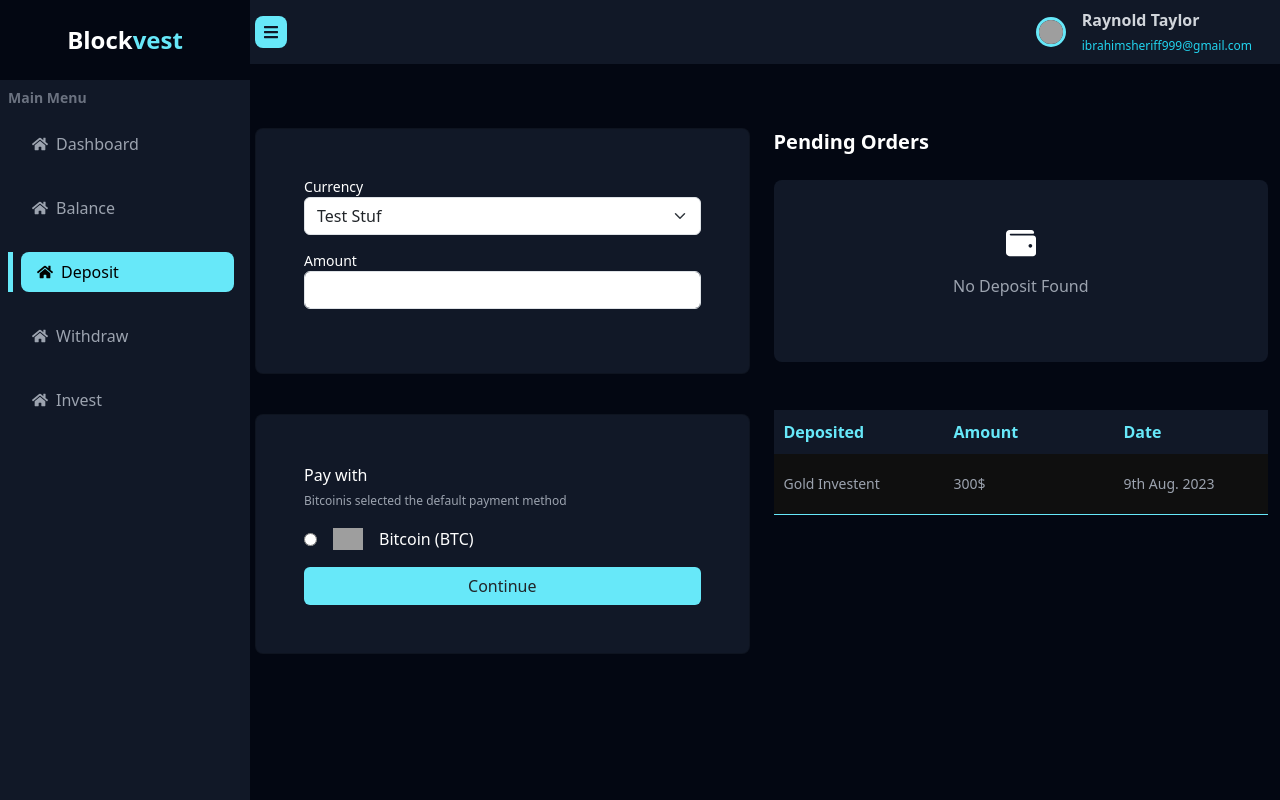
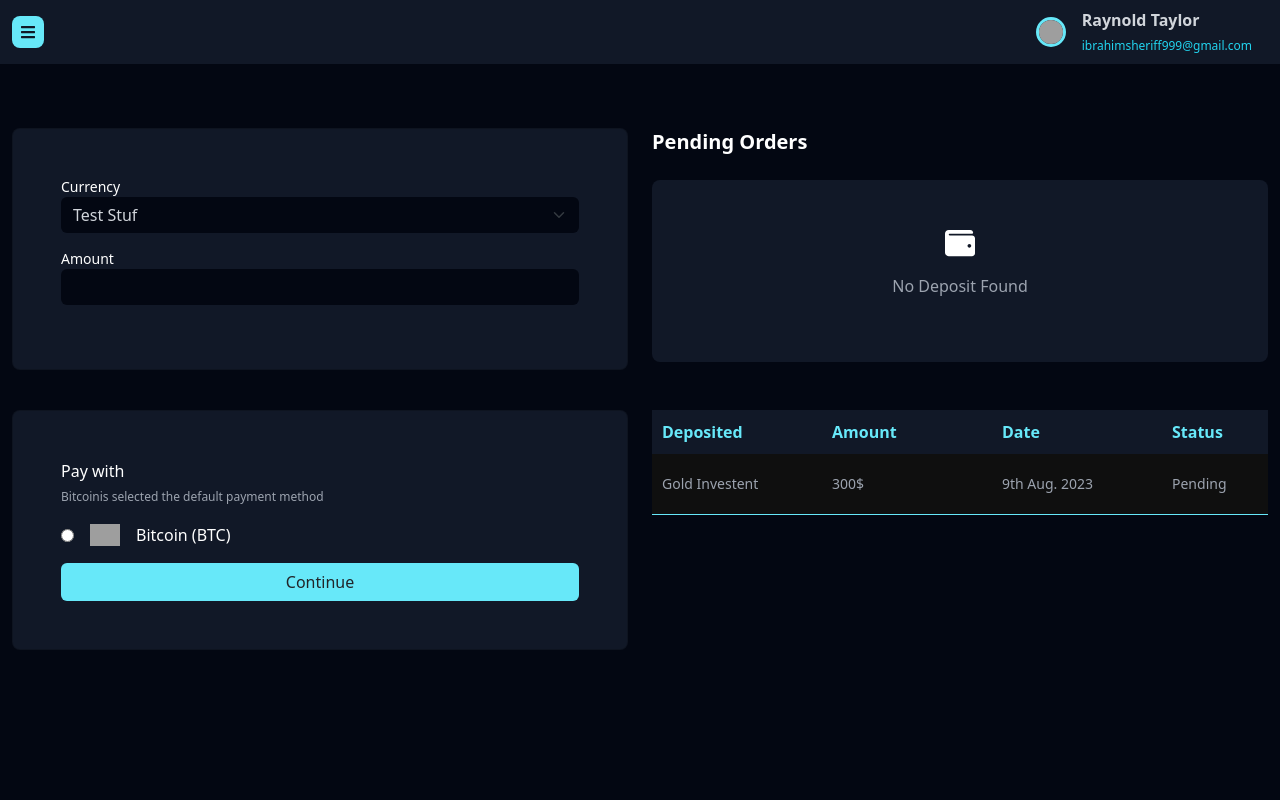
Before and after one commit to Sheriff10/blockvest, a React (Create React App) app: page /user/deposit in a window 1280 px wide. Built offline with nearby package versions, Linux system fonts and the light colour scheme; grey boxes are pictures that could not be loaded.

Commit message:
added toggle menu when links are click

```diff
--- a/src/container/User/Dashboard/Deposit/Deposit.jsx
+++ b/src/container/User/Dashboard/Deposit/Deposit.jsx
@@ -14,7 +14,7 @@ export default function Deposit() {
                   <div className="card bg-gray-900 text-white p-5 rounded-lg mb-10">
                      <div className="form-group mb-3">
                         <div className="span text-sm">Currency</div>
-                        <select className="form-select">
+                        <select className="form-select bg-gray-950 border-0 focus:bg-gray-950 text-gray-300">
                            <option value="">Test Stuf</option>
                            <option value="">Test Stuf</option>
                            <option value="">Test Stuf</option>
@@ -22,7 +22,7 @@ export default function Deposit() {
                      </div>
                      <div className="form-group mb-3">
                         <div className="span text-sm">Amount</div>
-                        <input type="number" className="form-control" />
+                        <input type="number" className="form-control bg-gray-950 border-0 focus:bg-gray-950 text-gray-300 focus:text-white" />
                      </div>
                   </div>
 
--- a/src/container/User/Dashboard/Investment/Option/Option.jsx
+++ b/src/container/User/Dashboard/Investment/Option/Option.jsx
@@ -32,7 +32,7 @@ export default function Option() {
                            </span>
                            <input
                               type="text"
-                              className="form-control"
+                              className="form-control bg-gray-950 border-0 focus:bg-gray-950 text-gray-300 focus:text-white"
                               placeholder="$ Enter Amount."
                            />
                         </div>
--- a/src/container/User/Dashboard/Withdraw/Withdraw.jsx
+++ b/src/container/User/Dashboard/Withdraw/Withdraw.jsx
@@ -15,13 +15,13 @@ export default function Withdraw() {
                <div className="wrap">
                   <div className="form-group mb-3">
                      <span>Amount</span>
-                     <input type="number" className="form-control" />
+                     <input type="number" className="form-control bg-gray-950 border-0 focus:bg-gray-950 text-gray-300 focus:text-white" />
                      <span className="text-xs text-gray-400">Minimum $10.00</span>
                   </div>
 
                   <div className="form-group mb-3">
                      <span>Address</span>
-                     <input type="text" className="form-control" />
+                     <input type="text" className="form-control bg-gray-950 border-0 focus:bg-gray-950 text-gray-300 focus:text-white" />
                   </div>
 
                   <div className="btn-wrap my-4">
--- a/src/container/User/components/Menu.jsx
+++ b/src/container/User/components/Menu.jsx
@@ -3,7 +3,6 @@ import { FaBars, FaHome } from "react-icons/fa";
 import { NavLink, useNavigate } from "react-router-dom";
 
 export default function Menu({ children }) {
-   const navi = useNavigate()
    const menuFunc = (icon, text, link) => {
       return { icon, text, link };
    };
@@ -15,7 +14,7 @@ export default function Menu({ children }) {
       menuFunc(<FaHome />, "Withdraw", "/user/withdrawal"),
       menuFunc(<FaHome />, "Invest", "/user/investment"),
    ];
-   const [show, setShow] = useState(true);
+   const [show, setShow] = useState(false);
    return (
       <div className="menu bg-grey">
          <div className="flex">
@@ -37,7 +36,7 @@ export default function Menu({ children }) {
                         <ul>
                            {menuArr.map((menu, index) => (
                               <li key={index} className="flex">
-                                 <NavLink to={menu.link} className="flex mb-4 p-0 w-full">
+                                 <NavLink to={menu.link} className="flex mb-4 p-0 w-full" onClick={() => setShow(!show)}>
                                     <li
                                        className={` text-gray-400 px-2 hover:bg-gray-800 hover:rounded-lg hover:text-primary w-full`}
                                     >
```
